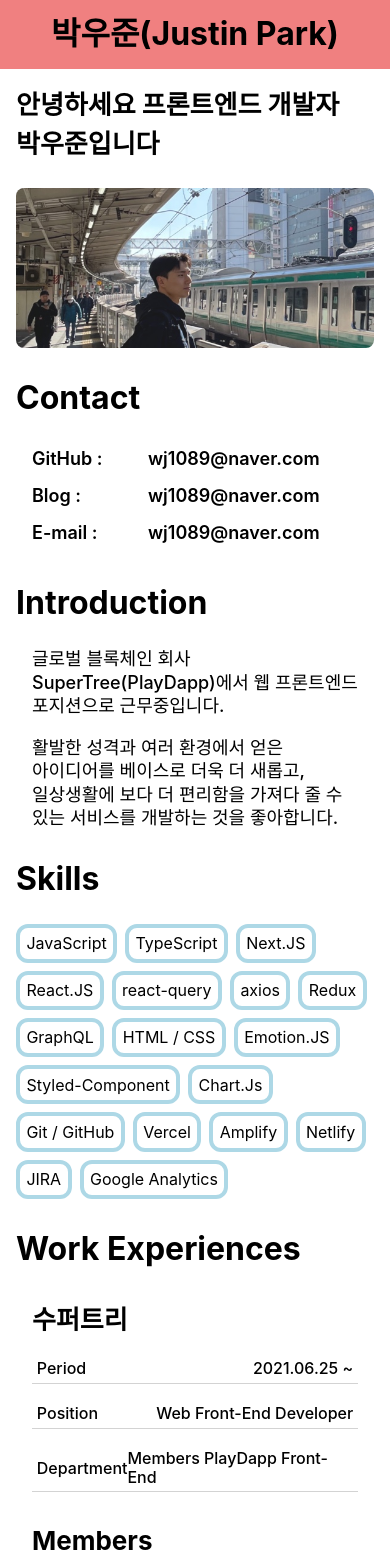
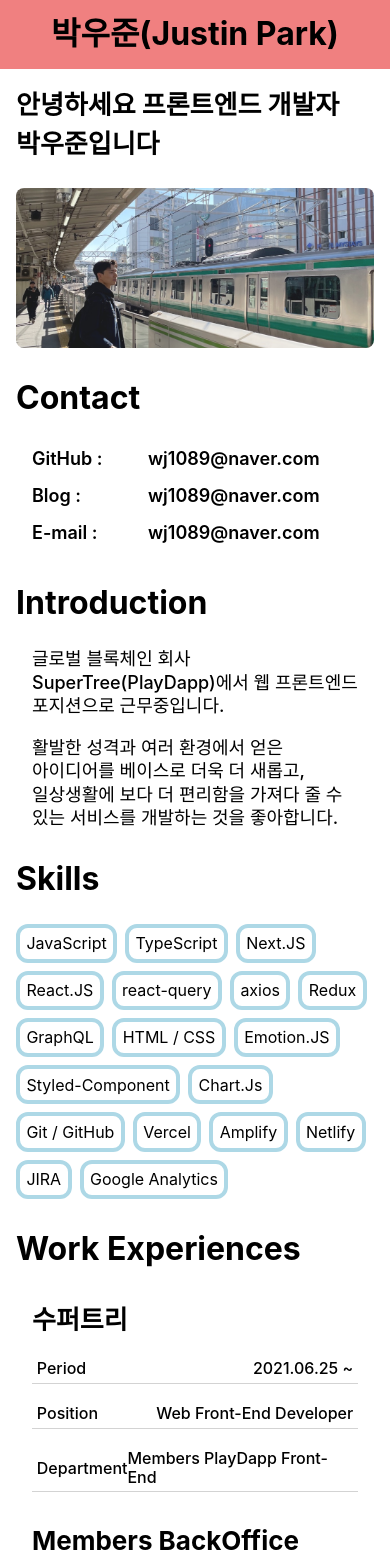
Before and after one commit to justin-supertree/justin-future, a Next.js app: page / in a window 390 px wide. Shown: the top 1553 px of the page. Built offline with nearby package versions, Linux system fonts and the light colour scheme.

Commit message:
feat: mobile 환경 조건 수정

```diff
--- a/src/components/sections/Section1.tsx
+++ b/src/components/sections/Section1.tsx
@@ -1,4 +1,5 @@
 import styled from "@emotion/styled";
+import { useMedia } from "react-use";
 
 const Section = styled.section`
   display: flex;
@@ -121,6 +122,8 @@ const SubTitle = styled.p`
 `;
 
 const Section1 = () => {
+  const isMobile = useMedia(`(max-width:768px)`, true);
+
   return (
     <Section>
       <PersonalBlock>
@@ -140,10 +143,16 @@ const Section1 = () => {
       </PersonalBlock>
 
       <WorkExpBlock>
+        {isMobile ? (
+          <WorkBlock>
+            <SubTitle>Members BackOffice</SubTitle>
+          </WorkBlock>
+        ) : (
           <WorkBlock>
             <SubTitle>Members </SubTitle>
             <SubTitle>BackOffice</SubTitle>
           </WorkBlock>
+        )}
 
         <WorkDescBlock>
           <WorkExplainBlock>
@@ -247,11 +256,16 @@ const Section1 = () => {
       </WorkExpBlock>
 
       <WorkExpBlock>
+        {isMobile ? (
+          <WorkBlock>
+            <SubTitle>드래곤 블러드 사전예약 페이지</SubTitle>
+          </WorkBlock>
+        ) : (
           <WorkBlock>
             <SubTitle>드래곤 블러드</SubTitle>
             <SubTitle>사전예약 페이지</SubTitle>
           </WorkBlock>
-
+        )}
         <WorkDescBlock>
           <WorkExplainBlock>
             <p>게임 서비스를 통한 사전예약 페이지 개발.</p>
--- a/src/pages/index.tsx
+++ b/src/pages/index.tsx
@@ -234,7 +234,7 @@ const ContactWrapper = styled.div`
 `;
 
 const HomePage: NextPageWithLayout = () => {
-  const isMobile = useMedia("max-width:768px", true);
+  const isMobile = useMedia(`(max-width:768px)`, true);
 
   return (
     <>
```
Lines whose indentation alone changed are shown as unchanged.
